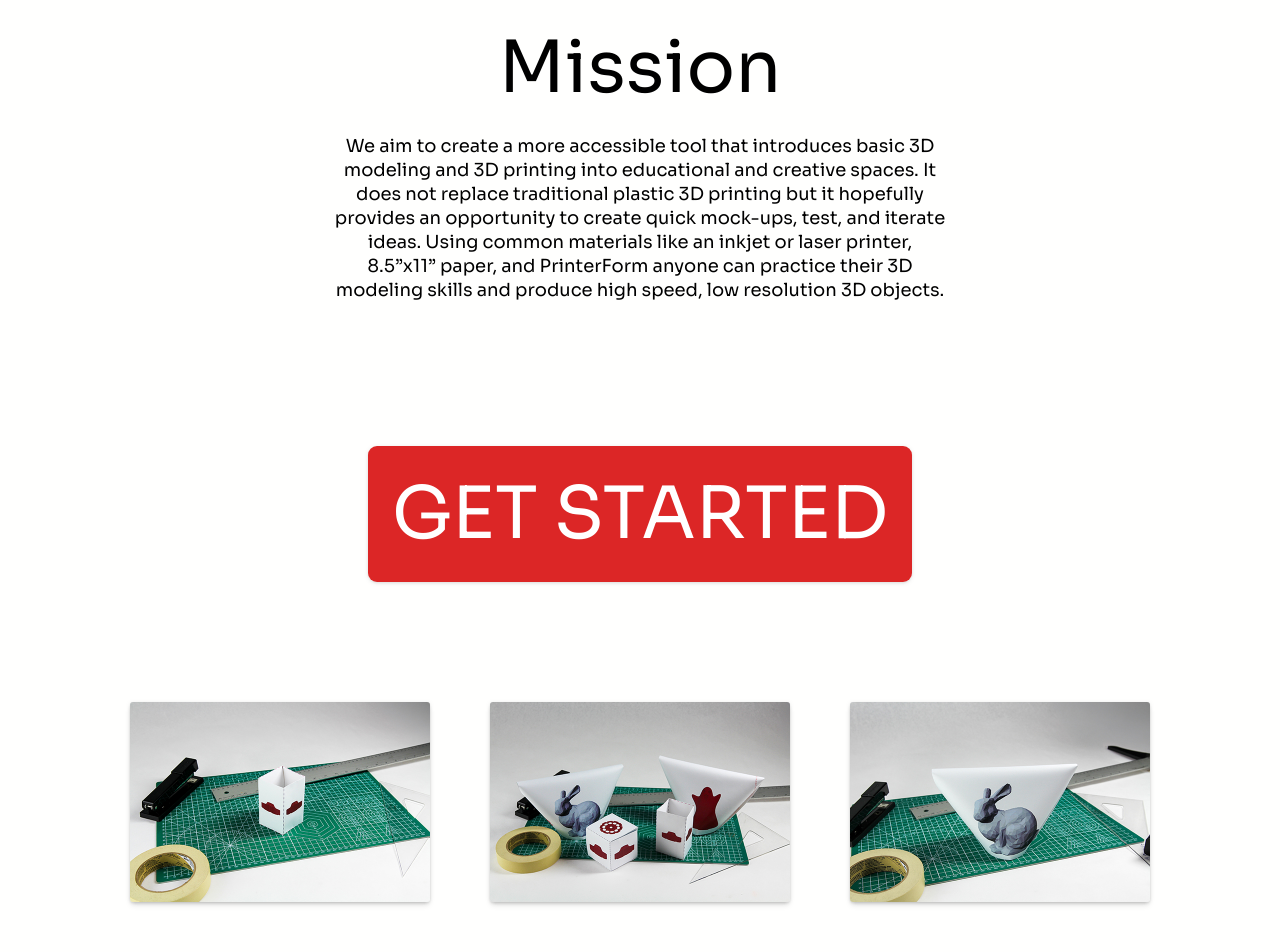
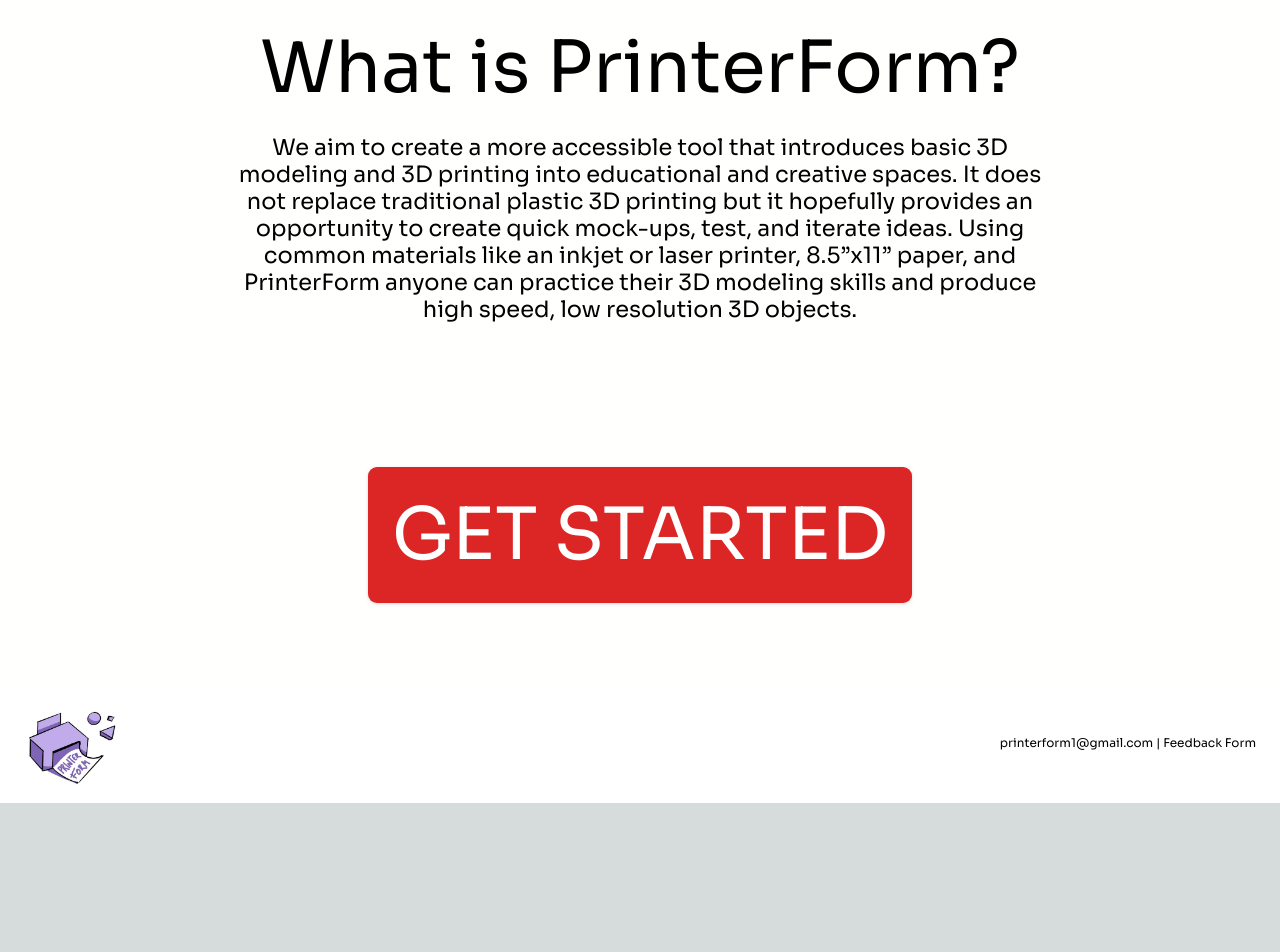
Before and after one commit to bondlegend0110/printerForm1.0, a Next.js app in the folder printerform/: page / in a window 1280 px wide. Shown: the part 600-1552 px from the top of the page. After the commit the page ends 1403 px from the top, so only its background shows below. Built offline with nearby package versions, Linux system fonts and the light colour scheme; a web font is replaced by a local one.

Commit message:
front end updates

```diff
--- a/printerform/src/app/page.tsx
+++ b/printerform/src/app/page.tsx
@@ -20,14 +20,14 @@
         </section>
       </section>
       <section className="flex flex-col items-center justify-center px-[10%] pb-[24px] text-center">
-        <h2 className="text-8xl pb-[30px]">Mission</h2>
+        <h2 className="text-8xl pb-[30px]">What is PrinterForm?</h2>
         <section className="flex flex-col items-center w-full">
           {/* <img
             src={fscube.src}
             alt="FSCube Bunny"
             className="w-[30%] h-[350px] object-overflow mr-[5%] rounded"
           /> */}
-          <p className="text-2xl w-[60%]">
+          <p className="text-3xl w-[80%]">
             We aim to create a more accessible tool that introduces basic 3D
             modeling and 3D printing into educational and creative spaces. It
             does not replace traditional plastic 3D printing but it hopefully
@@ -48,25 +48,7 @@
           <a href="/how-to">GET STARTED</a>
         </button>
       </section>
-      <section className="flex flex-col items-center">
-        <section className="gap-[60px] flex">
-          <img
-            src={foursided.src}
-            alt="foursided"
-            className="bg-white-400 w-[300px] h-[200px] rounded drop-shadow"
-          ></img>
-          <img
-            src={all.src}
-            alt="all examples"
-            className="bg-white-400 w-[300px] h-[200px] rounded drop-shadow"
-          ></img>
-          <img
-            src={curvedBunny.src}
-            alt="curved Bunny"
-            className="bg-white-400 w-[300px] h-[200px] rounded drop-shadow"
-          ></img>
-        </section>
-      </section>
+
     </main>
   );
 };
```
